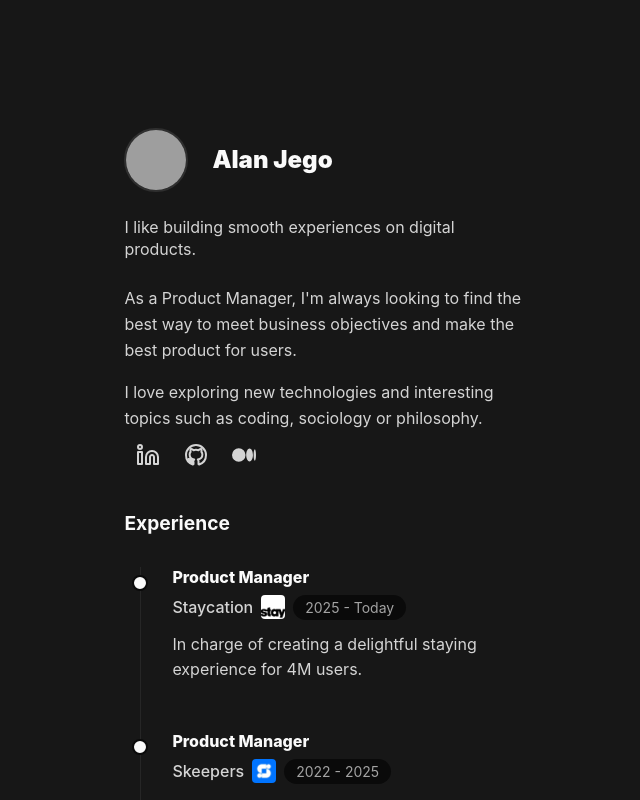
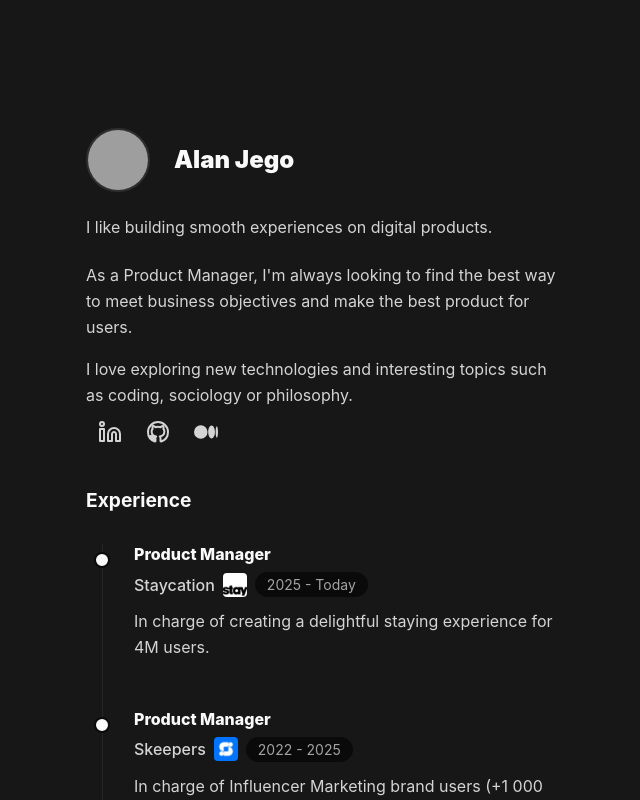
Before and after one commit to alanjgo/website, a React (Vite) app: page / in a window 1280 px wide. Shown: the top 800 px of the page, without its empty margins (314-954 px from the left). Built offline with nearby package versions, Linux system fonts and the light colour scheme; grey boxes are pictures that could not be loaded.

Commit message:
adapt margins" git push "

```diff
--- a/src/index.css
+++ b/src/index.css
@@ -30,8 +30,8 @@ a {
 
 .app {
   min-height: 100vh;
-  margin-left: 33%;
-  margin-right: 33%;
+  margin-left: 30%;
+  margin-right: 30%;
 }
 
 /* Utilitaires CSS */
```
